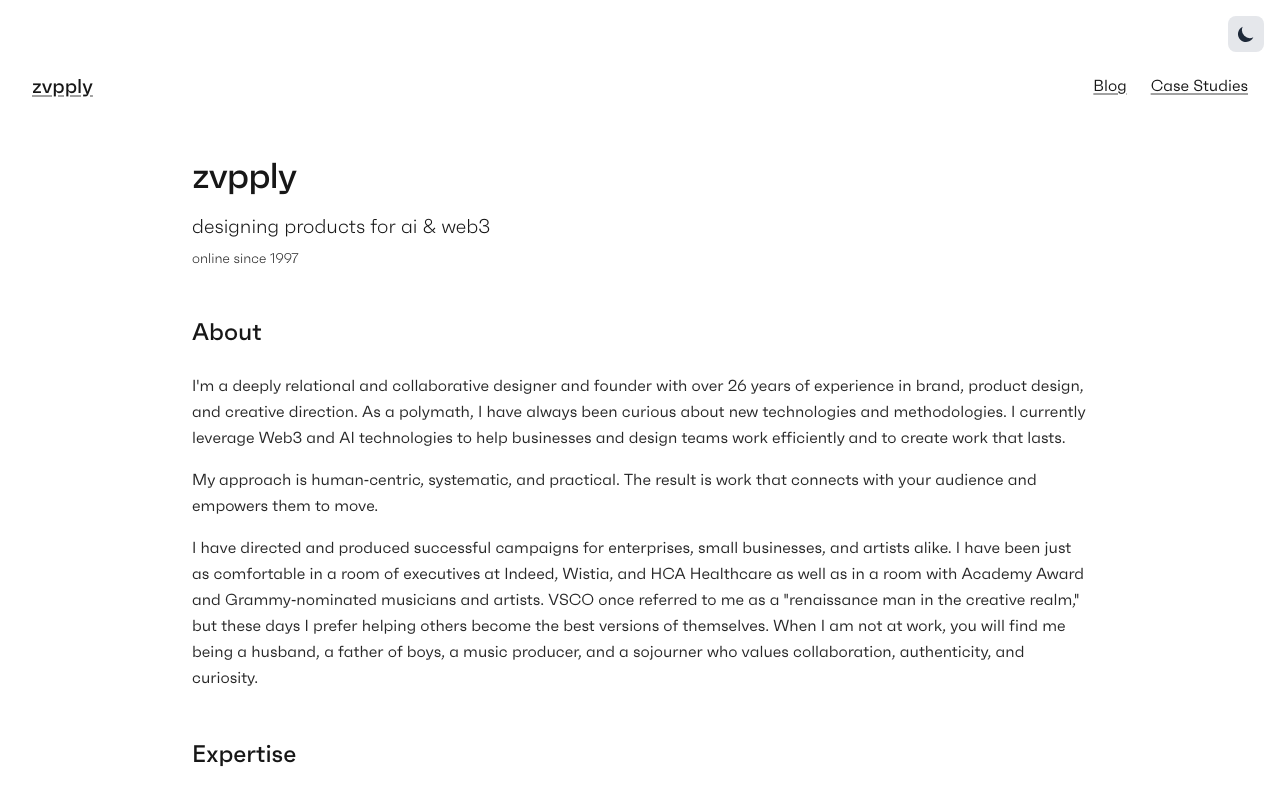
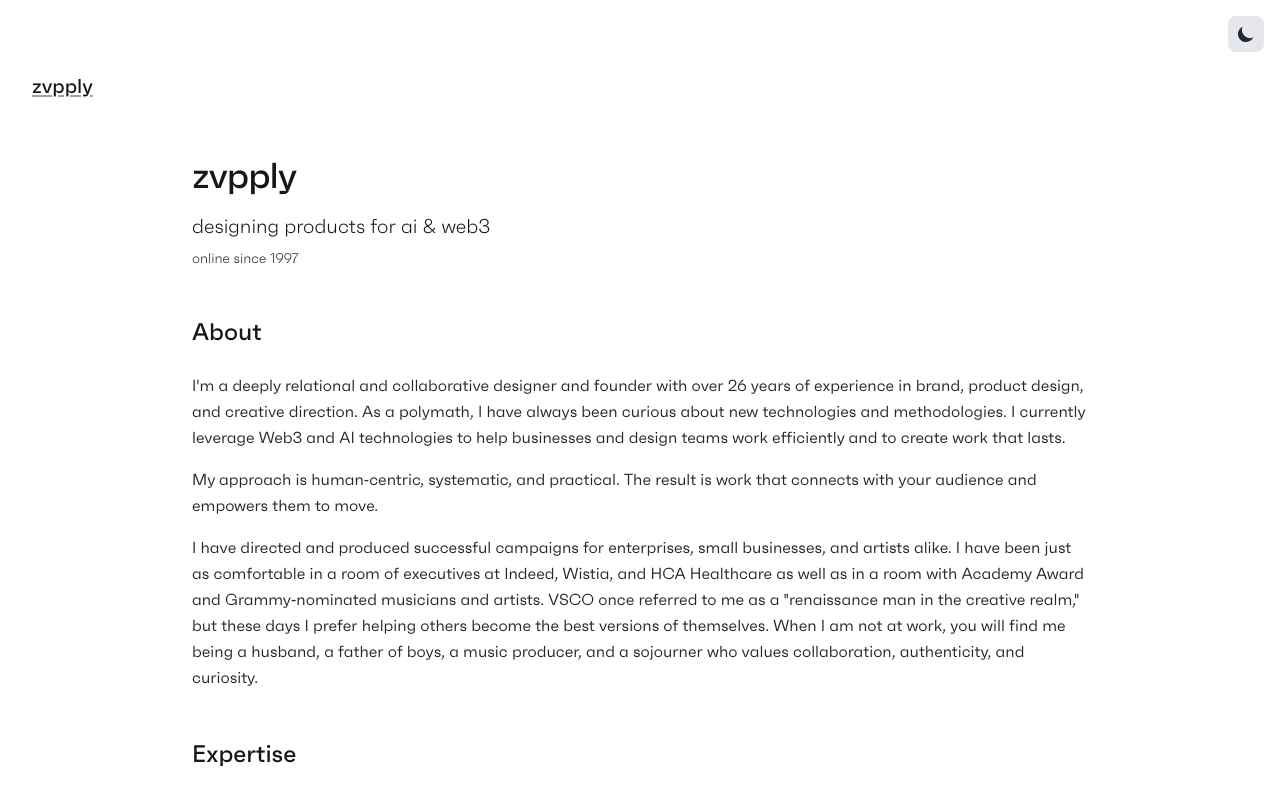
Before and after one commit to Zvpply/z, a Next.js app: page / in a window 1280 px wide. Shown: the top 800 px of the page. Built offline with nearby package versions, Linux system fonts and the light colour scheme; no server answers.

Commit message:
Hide blog and case studies from main navigation

```diff
--- a/app/components/nav.tsx
+++ b/app/components/nav.tsx
@@ -8,18 +8,7 @@
       </Link>
 
       <div className="flex items-center gap-6">
-        <Link
-          href="/blog"
-          className="text-gray-600 dark:text-gray-400 hover:text-gray-900 dark:hover:text-gray-100 transition-colors"
-        >
-          Blog
-        </Link>
-        <Link
-          href="/case-studies"
-          className="text-gray-600 dark:text-gray-400 hover:text-gray-900 dark:hover:text-gray-100 transition-colors"
-        >
-          Case Studies
-        </Link>
+        {/* Blog and Case Studies links hidden for now */}
       </div>
     </nav>
   )
```
